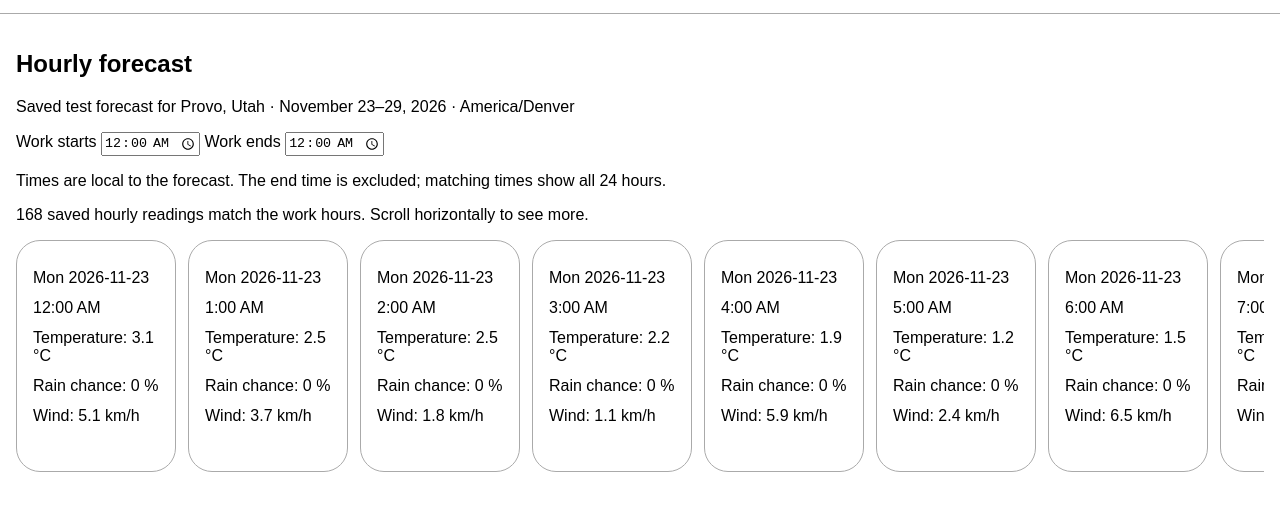
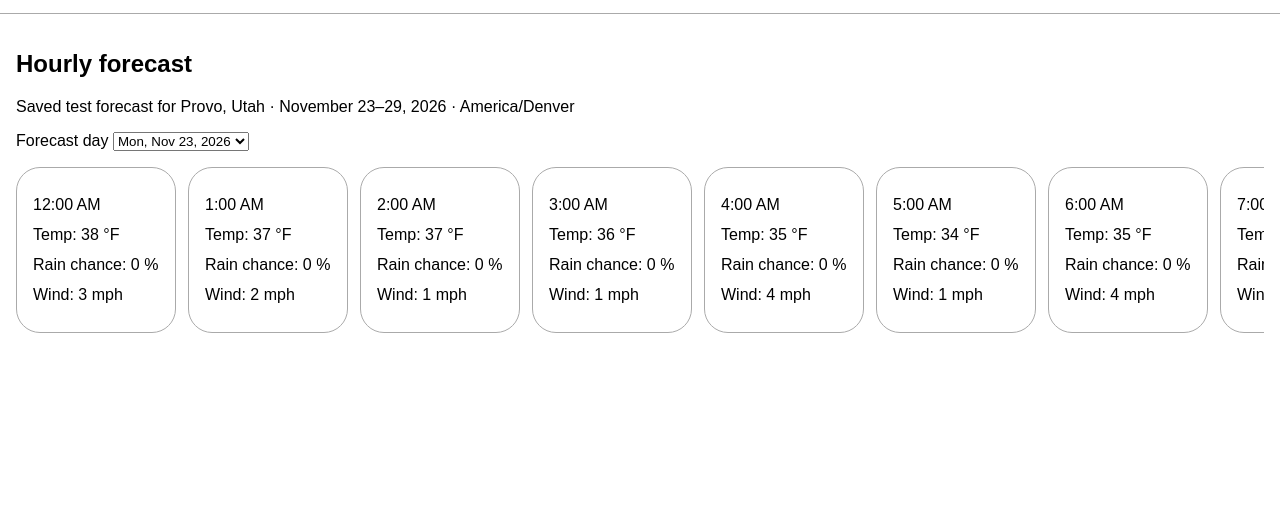
Before and after one commit to lab-matt/safeweather, a plain HTML site: page index.html in a window 1280 px wide. Shown: the part 42-552 px from the top of the page. Drawn offline with Linux system fonts and the light colour scheme.

Commit message:
Refine hourly forecast controls and display

```diff
--- a/index.html
+++ b/index.html
@@ -30,6 +30,8 @@
     <details>
       <summary>Settings</summary>
       <div class="settings">
+        <label>Work starts <input id="work-start" type="time" value="00:00"></label>
+        <label>Work ends <input id="work-end" type="time" value="00:00"></label>
         <p>Safety limits will be defined later.</p>
         <label>Crane wind speed <input type="number" disabled></label>
         <label>Minimum chance of rain <input type="number" disabled></label>
@@ -40,11 +42,7 @@
   <main>
     <h2>Hourly forecast</h2>
     <p>Saved test forecast for Provo, Utah · November 23–29, 2026 · America/Denver</p>
-    <div>
-      <label>Work starts <input id="work-start" type="time" value="00:00"></label>
-      <label>Work ends <input id="work-end" type="time" value="00:00"></label>
-      <p>Times are local to the forecast. The end time is excluded; matching times show all 24 hours.</p>
-    </div>
+    <label>Forecast day <select id="forecast-day"></select></label>
     <p id="forecast-status" role="status">Loading saved test data…</p>
     <div class="hours" id="hours" tabindex="0" role="region" aria-label="Hourly forecast; scroll horizontally"></div>
   </main>
@@ -58,6 +56,13 @@
         const row = document.getElementById('hours');
         const start = document.getElementById('work-start');
         const end = document.getElementById('work-end');
+        const daySelect = document.getElementById('forecast-day');
+        [...new Set(data.hourly.time.map(time => time.slice(0, 10)))].forEach(date => {
+          const option = document.createElement('option');
+          option.value = date;
+          option.textContent = new Intl.DateTimeFormat('en-US', { weekday: 'short', month: 'short', day: 'numeric', year: 'numeric', timeZone: 'UTC' }).format(new Date(date + 'T12:00:00Z'));
+          daySelect.appendChild(option);
+        });
         function render() {
         row.replaceChildren();
         if (!start.value || !end.value) {
@@ -66,28 +71,30 @@
         }
         let count = 0;
         data.hourly.time.forEach((time, i) => {
+          if (time.slice(0, 10) !== daySelect.value) return;
           const hour = time.slice(11, 16);
           const included = start.value === end.value || (start.value < end.value ? hour >= start.value && hour < end.value : hour >= start.value || hour < end.value);
           if (!included) return;
           count++;
-          const date = new Date(time.slice(0, 10) + 'T12:00:00Z');
-          const day = new Intl.DateTimeFormat('en-US', { weekday: 'short', timeZone: 'UTC' }).format(date);
           const card = document.createElement('article');
           card.className = 'hour';
           const value = (key, unit) => data.hourly[key]?.[i] == null ? 'Unavailable' : `${data.hourly[key][i]} ${unit}`;
           const hourNumber = Number(hour.slice(0, 2));
           const displayTime = `${hourNumber % 12 || 12}:${hour.slice(3)} ${hourNumber < 12 ? 'AM' : 'PM'}`;
-          [ `${day} ${time.slice(0, 10)}`, displayTime, `Temperature: ${value('temperature_2m', '°C')}`, `Rain chance: ${value('precipitation_probability', '%')}`, `Wind: ${value('wind_speed_10m', 'km/h')}` ].forEach(text => {
+          const temperature = data.hourly.temperature_2m?.[i];
+          const wind = data.hourly.wind_speed_10m?.[i];
+          [ displayTime, `Temp: ${temperature == null ? 'Unavailable' : `${Math.round(temperature * 9 / 5 + 32)} °F`}`, `Rain chance: ${value('precipitation_probability', '%')}`, `Wind: ${wind == null ? 'Unavailable' : `${Math.round(wind * 0.621371)} mph`}` ].forEach(text => {
             const line = document.createElement('p');
             line.textContent = text;
             card.appendChild(line);
           });
           row.appendChild(card);
         });
-        status.textContent = `${count} saved hourly readings match the work hours. Scroll horizontally to see more.`;
+        status.textContent = count ? '' : 'No hourly readings match the selected work hours.';
         }
         start.addEventListener('input', render);
         end.addEventListener('input', render);
+        daySelect.addEventListener('change', render);
         render();
       } catch (error) {
         status.textContent = 'Could not load the saved test data. Open the page through a local web server or GitHub Pages.';
```
Also changed, not shown: 1 other file.
